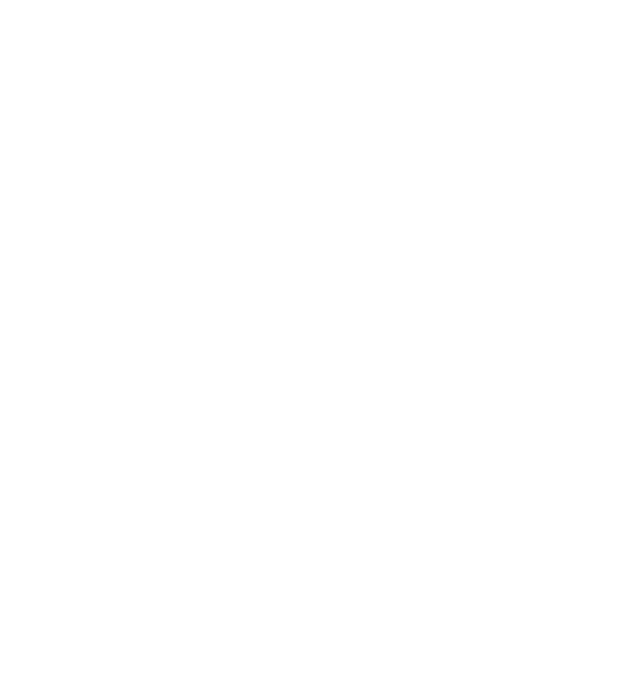
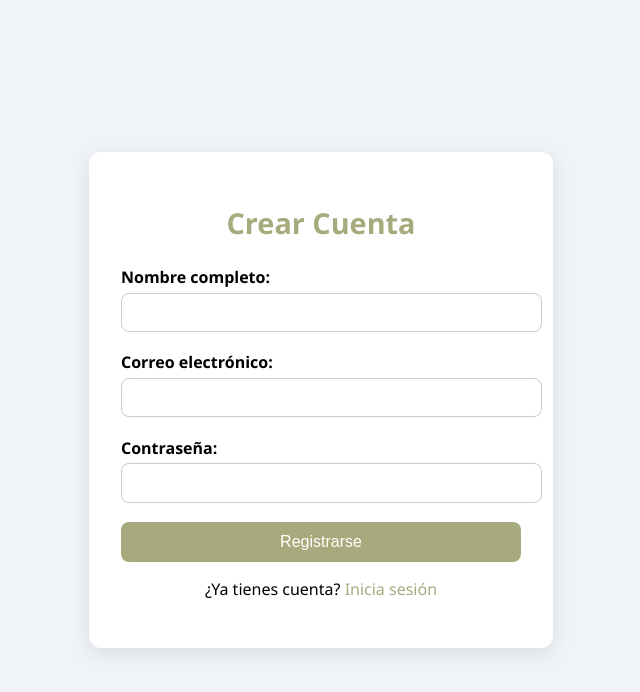
Before and after one commit to NexuRll/TrabajofrontEnd, a website: page public/registro.html in a window 1280 px wide. Shown: the whole page, without its empty margins (319-959 px from the left). Drawn offline with Linux system fonts and the light colour scheme.

Commit message:
subiendo login

```diff
--- a/public/index.html
+++ b/public/index.html
@@ -5,6 +5,25 @@
     <meta name="viewport" content="width=device-width, initial-scale=1.0">
     <title>EcoFood - Alimentación Sostenible</title>
     <link rel="stylesheet" href="../css/styles.css">
+    <style>
+        /* Estilos para los botones de login y registro */
+        .auth-buttons button {
+            padding: 10px 20px;
+            font-size: 16px;
+            border: 1px solid #A7AA7C;
+            background-color: white;
+            color: #A7AA7C;
+            border-radius: 5px;
+            cursor: pointer;
+            transition: background-color 0.3s ease;
+        }
+        .auth-buttons button:hover {
+            background-color: #f1f1f1;
+        }
+        .auth-buttons a {
+            margin-left: 10px;
+        }
+    </style>
 </head>
 <body>
     <header>
@@ -105,5 +124,17 @@
             &copy;  EcoFood. Todos los derechos reservados.
         </div>
     </footer>
+
+    <!-- Botones de Login y Registro -->
+    <div class="auth-buttons" style="margin-top: 10px; text-align: center; padding-top: 20px;">
+        <a href="login.html">
+            <button>Iniciar Sesión</button>
+        </a>
+        <a href="registro.html">
+            <button>Registrarse</button>
+        </a>
+    </div>
+
+    <script src="js/script.js"></script>
 </body>
 </html>
--- a/public/registro.html
+++ b/public/registro.html
@@ -0,0 +1,85 @@
+<!DOCTYPE html>
+<html lang="es">
+<head>
+    <meta charset="UTF-8">
+    <title>Registro - EcoFood</title>
+    <style>
+        body {
+            font-family: 'Segoe UI', sans-serif;
+            background-color: #f0f4f8;
+            display: flex;
+            justify-content: center;
+            align-items: center;
+            height: 100vh;
+            margin: 0;
+        }
+        .form-container {
+            background-color: white;
+            padding: 2rem;
+            border-radius: 12px;
+            box-shadow: 0 5px 20px rgba(0, 0, 0, 0.1);
+            width: 100%;
+            max-width: 400px;
+        }
+        h1 {
+            margin-bottom: 1.5rem;
+            font-size: 1.8rem;
+            text-align: center;
+            color: #A7AA7C;
+        }
+        label {
+            display: block;
+            margin-bottom: 0.3rem;
+            font-weight: 600;
+        }
+        input {
+            width: 100%;
+            padding: 0.6rem;
+            margin-bottom: 1.2rem;
+            border: 1px solid #ccc;
+            border-radius: 8px;
+            font-size: 1rem;
+        }
+        button {
+            width: 100%;
+            padding: 0.7rem;
+            background-color: #A7AA7C;
+            border: none;
+            border-radius: 8px;
+            color: white;
+            font-size: 1rem;
+            cursor: pointer;
+            transition: background-color 0.3s;
+        }
+        button:hover {
+            background-color: #A7AA7C;
+        }
+        p {
+            margin-top: 1rem;
+            text-align: center;
+        }
+        a {
+            color: #A7AA7C;
+            text-decoration: none;
+        }
+    </style>
+</head>
+<body>
+    <div class="form-container">
+        <h1>Crear Cuenta</h1>
+        <form action="/registro" method="POST">
+            <label for="nombre">Nombre completo:</label>
+            <input type="text" id="nombre" name="nombre" required>
+
+            <label for="email">Correo electrónico:</label>
+            <input type="email" id="email" name="email" required>
+
+            <label for="password">Contraseña:</label>
+            <input type="password" id="password" name="password" required>
+
+            <button type="submit">Registrarse</button>
+        </form>
+        <p>¿Ya tienes cuenta? <a href="login.html">Inicia sesión</a></p>
+    </div>
+</body>
+</html>
```
Also changed, not shown: public/login.html (+82 -0 lines).
